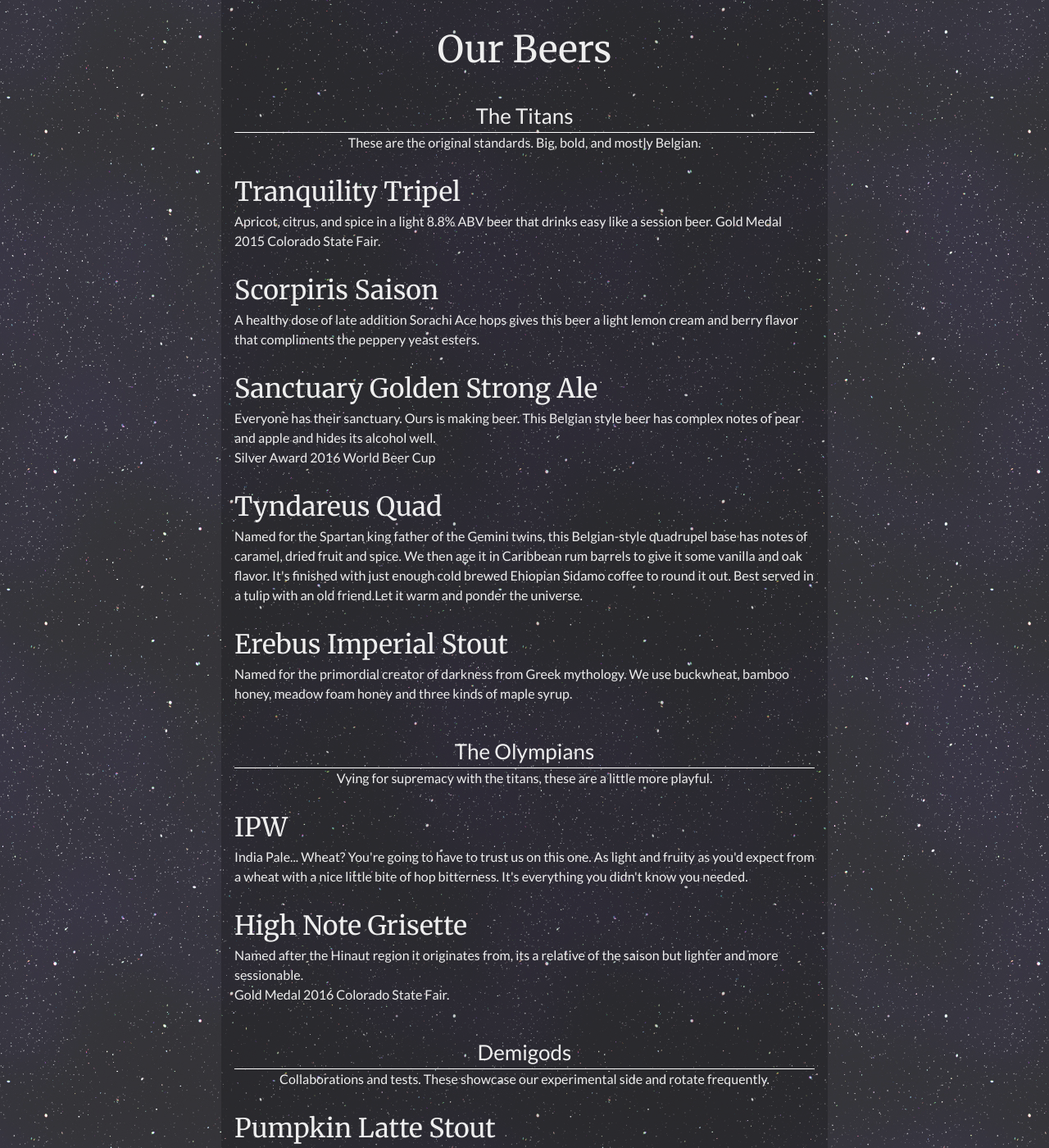
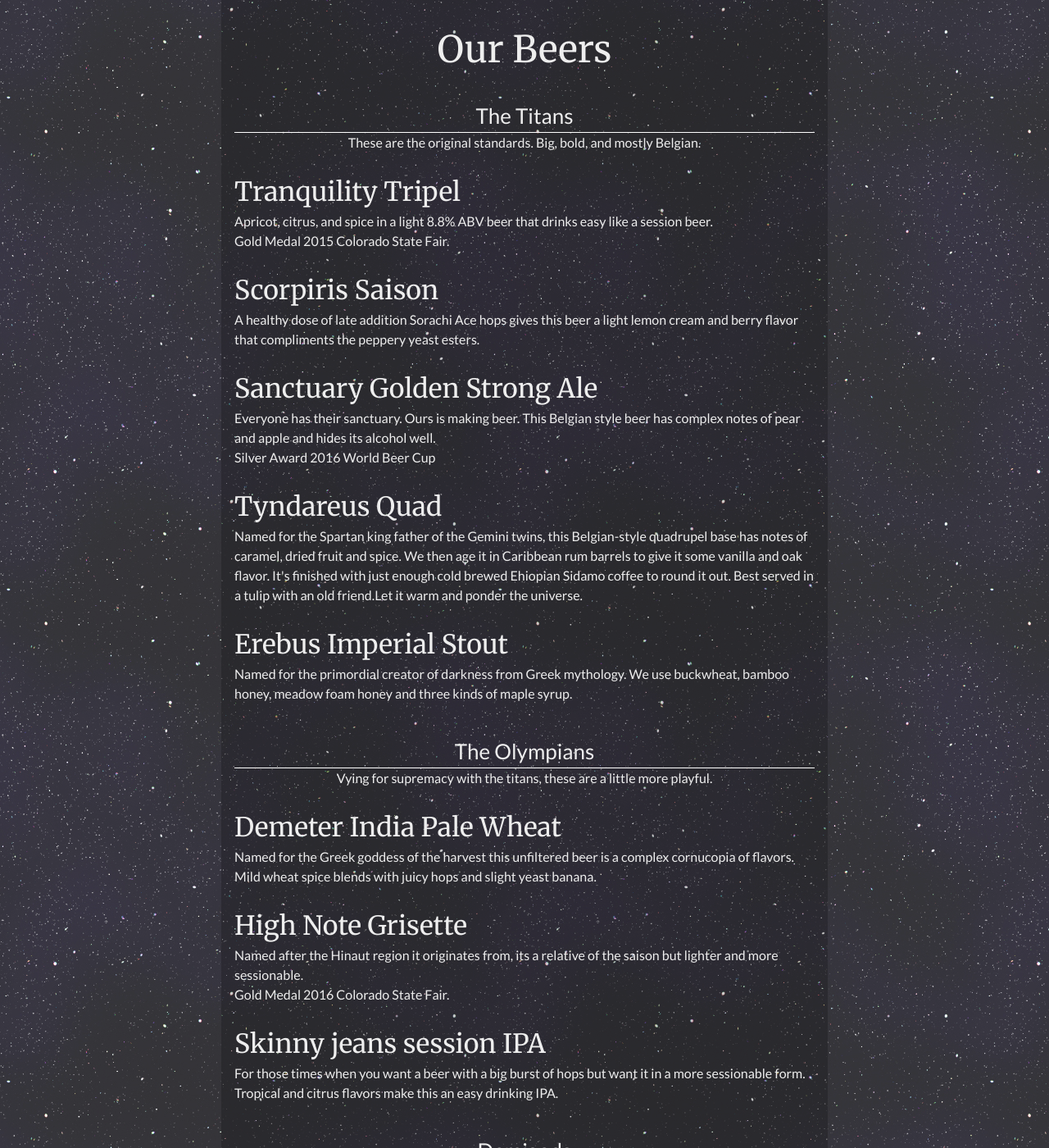
Before and after one commit to emddutton/static_playground, a Jekyll site: the page built from thebeers.html, in a window 1280 px wide and 1400 px high, scrolled down 297 px. Shown: the whole window at 82% size. Built offline with Jekyll 4.4.1, drawn with Linux system fonts in a browser that asks for light colours; nearby versions of some CDN libraries; comment, search, counter and statistics services are not loaded.

Commit message:
beer list update

```diff
--- a/thebeers.html
+++ b/thebeers.html
@@ -8,7 +8,7 @@ permalink: /ourbeers/
 		<h3>The Titans</h3>
 		<div class="deets">These are the original standards. Big, bold, and mostly Belgian.</div>
 		<ul>
-		<li><span>Tranquility Tripel</span> Apricot, citrus, and spice in a light 8.8% ABV beer that drinks easy like a session beer. Gold Medal 2015 Colorado State Fair.</li>
+		<li><span>Tranquility Tripel</span> Apricot, citrus, and spice in a light 8.8% ABV beer that drinks easy like a session beer.<br />Gold Medal 2015 Colorado State Fair.</li>
 
 		<li><span>Scorpiris Saison</span> A healthy dose of late addition Sorachi Ace hops gives this beer a light lemon cream and berry flavor that compliments the peppery yeast esters.</li>
 
@@ -23,11 +23,10 @@ permalink: /ourbeers/
 		<h3>The Olympians</h3>
 		<div class="deets">Vying for supremacy with the titans, these are a little more playful.</div>
 		<ul>
-		<li><span>IPW</span>India Pale... Wheat? You're going to have to trust us on this one. As light and fruity as you'd expect from a wheat with a nice little bite of hop bitterness. It's everything you didn't know you needed.</li>
+		<li><span>Demeter India Pale Wheat</span>Named for the Greek goddess of the harvest this unfiltered beer is a complex cornucopia of flavors. Mild wheat spice blends with juicy hops and slight yeast banana.</li>
 		<li><span>High Note Grisette</span>Named after the Hinaut region it originates from, its a relative of the saison but lighter and more sessionable.<br />
-			Gold Medal 2016 Colorado State Fair.</li>
-		<li><span></span></li>
-		<li><span></span></li>
+		Gold Medal 2016 Colorado State Fair.</li>
+		<li><span>Skinny jeans session IPA</span>For those times when you want a beer with a big burst of hops but want it in a more sessionable form. Tropical and citrus flavors make this an easy drinking IPA.</li>
 
 		</ul>
 		<h3>Demigods</h3>
```
